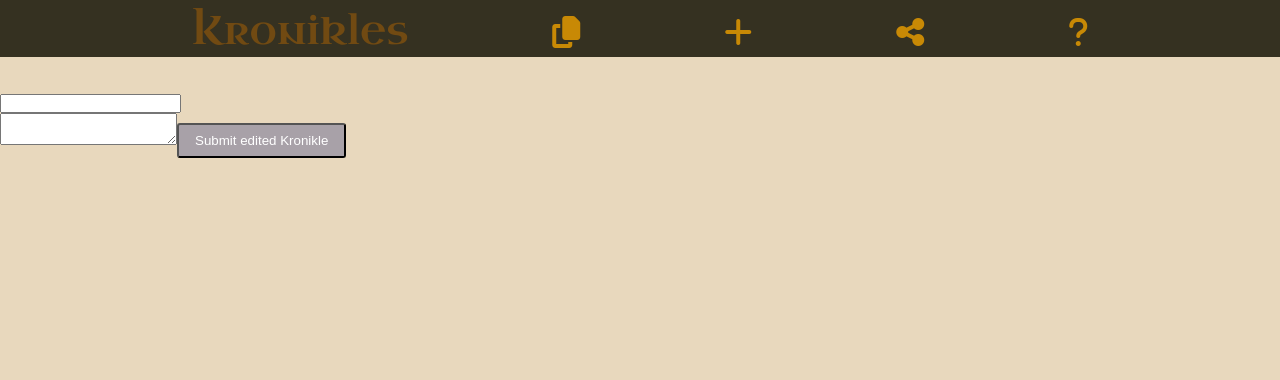
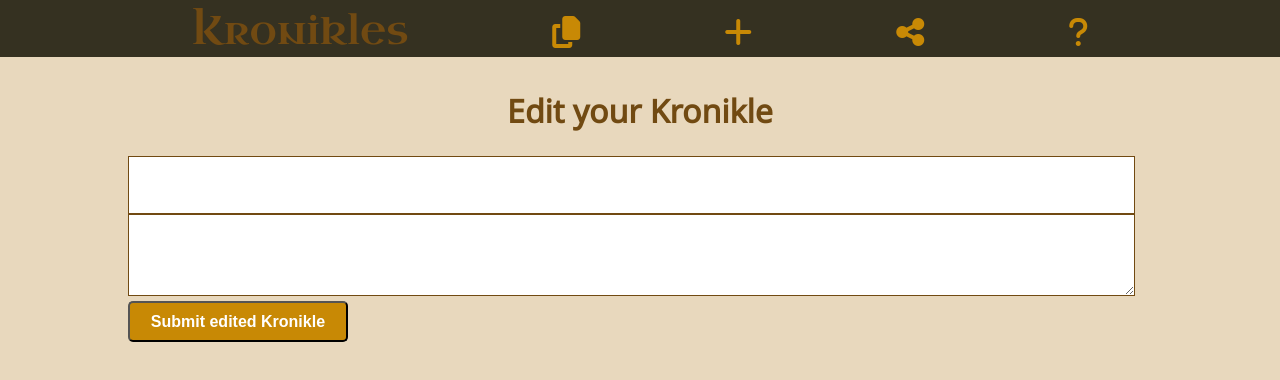
Before and after one commit to morwen80/Knonikles-frontend, a React (Create React App) app: page /kronikles/1/edit in a window 1280 px wide. Shown: the top 380 px of the page. Built offline with nearby package versions, Linux system fonts and the light colour scheme; no server answers; a web font is replaced by a local one.

Commit message:
css for Edit Kronikle page

```diff
--- a/src/components/EditKronikle.js
+++ b/src/components/EditKronikle.js
@@ -41,6 +41,7 @@ render(){
 
   return (
     <div className="editKronikle">
+      <h2>Edit your Kronikle</h2>
       <form className="editKForm" onSubmit={this.handleSubmit} >
         <input type="text" name="title" value={title} onChange={this.handleChange}/>
         <br/>
--- a/src/index.css
+++ b/src/index.css
@@ -94,22 +94,20 @@ nav ul > * {
 }
 
 /* NEW KRONIKLE */
-.newKronikleForm {
+.newKronikleForm, .editKForm {
   margin: 0 auto;
   width: 80%;
 }
 
-.newKForm input, .newKForm textarea {
+.newKForm input, .newKForm textarea,
+.editKForm input, .editKForm textarea
+ {
   border: 1px solid var(--darkBrown);
   width: 95%;
   padding: 1rem;
   font-family: 'Noto Sans', sans-serif;
   font-size: 1.1rem;
 }
-/* .newKForm input[name="body"] {
-  height: 40vh;
-  margin-bottom: 1rem;
-} */
 
 .newKForm textarea {
   height: 40vh;
@@ -117,7 +115,8 @@ nav ul > * {
   resize: none;
 }
 
-.newKForm button, .singleKronikle button {
+.newKForm button, .singleKronikle button,
+.editKForm button {
   font-size: 1rem;
   padding: .6rem 1.3rem;
   border-radius: 5px;
@@ -146,3 +145,11 @@ nav ul > * {
 .singleKronikle button {
   margin-top: 1rem;
 }
+
+/* EDIT A KRONIKLE */
+.editKForm input, .editKForm textarea {
+  color: var(--grey);
+}
+.editKForm input:focus, .editKForm textarea:focus {
+  color: var(--darkBrown);
+}
```
